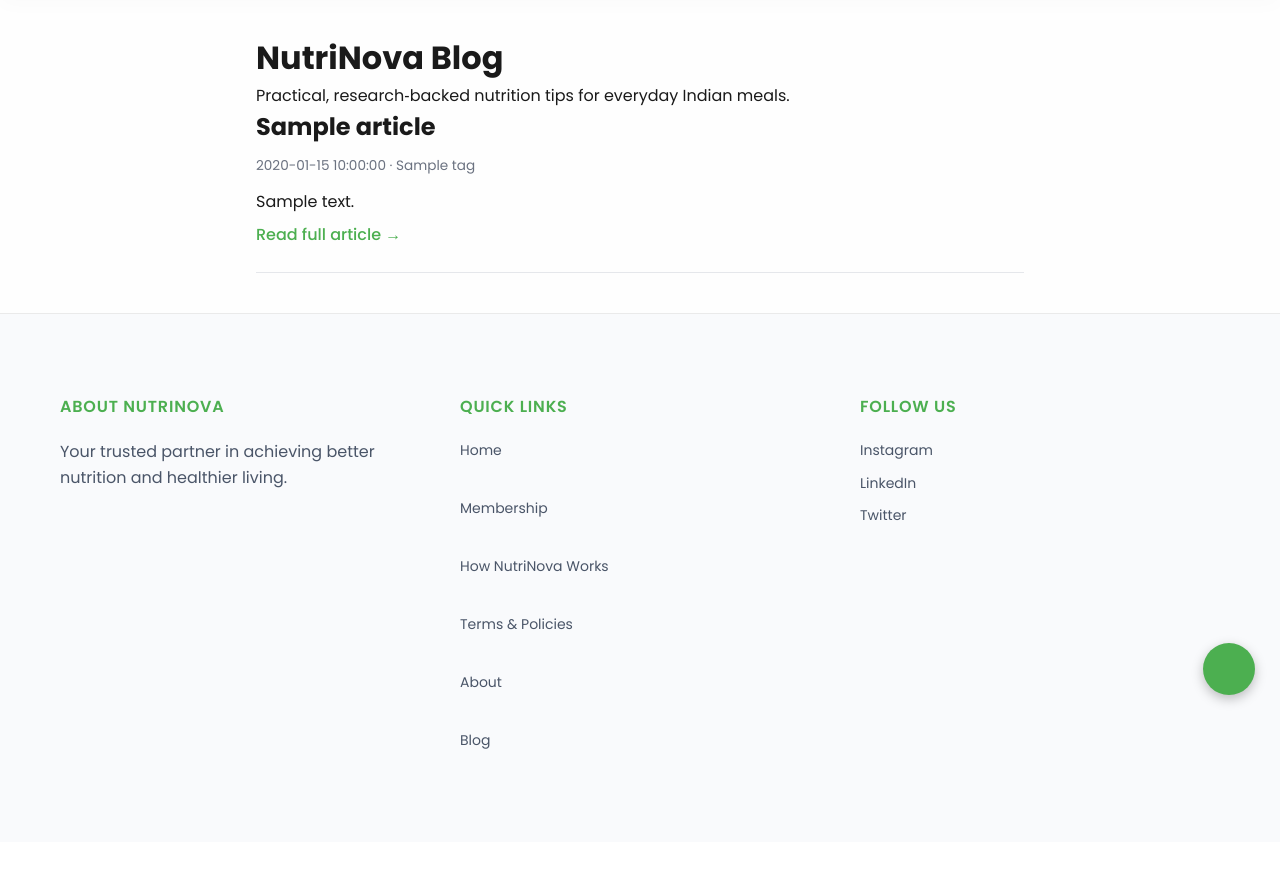
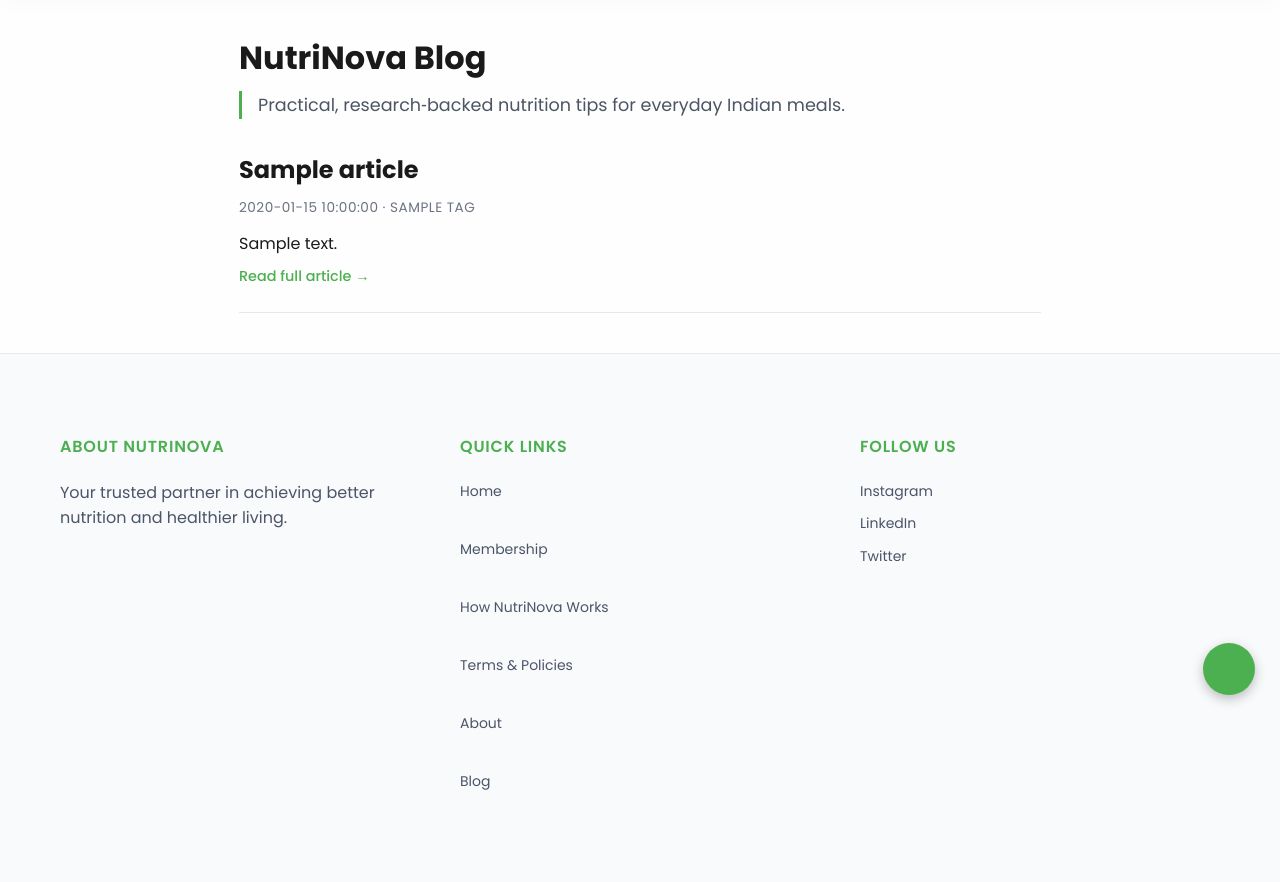
Before and after one commit to VisionHire/nutrinova, a Flask app: template full web/templates/blog_index.html in a window 1280 px wide. Shown: the part 80-962 px from the top of the page. Before the commit the page ends 829 px from the top, so only its background shows below. Run offline with Flask 3, Linux system fonts and the light colour scheme; the template is opened without the code that fills it: most values are stand-ins (such as "Sample title", 1, 10 or a date in 2020); parts of the project's set-up code (start-up, migrations or seed data) failed here and were passed over; some libraries are stand-ins or nearby versions.

Commit message:
Complete blog feature with first article

```diff
--- a/full web/static/css/blog.css
+++ b/full web/static/css/blog.css
@@ -469,3 +469,142 @@
     font-size: 0.8rem;
   }
 }
+
+/* ============================================
+   BLOG INDEX PAGE – FULLY RESPONSIVE
+   ============================================ */
+
+.blog-list-container {
+  max-width: 800px;
+  margin: 2rem auto;
+  padding: 0 1.5rem;
+}
+
+.blog-list-container h1 {
+  font-size: 2rem;
+  margin-bottom: 0.5rem;
+  color: #1a1a1a;
+}
+
+.blog-list-container > p {
+  color: #4b5563;
+  margin-bottom: 2rem;
+  font-size: 1.1rem;
+  border-left: 3px solid #4caf50;
+  padding-left: 1rem;
+}
+
+.blog-preview {
+  margin-bottom: 2.5rem;
+  padding-bottom: 1.5rem;
+  border-bottom: 1px solid #e5e7eb;
+  transition: transform 0.2s ease;
+}
+
+.blog-preview h2 {
+  margin-bottom: 0.5rem;
+  font-size: 1.5rem;
+}
+
+.blog-preview h2 a {
+  text-decoration: none;
+  color: #1a1a1a;
+  transition: color 0.2s;
+}
+
+.blog-preview h2 a:hover {
+  color: #4caf50;
+}
+
+.post-meta {
+  color: #6b7280;
+  font-size: 0.85rem;
+  margin-bottom: 0.75rem;
+  text-transform: uppercase;
+  letter-spacing: 0.5px;
+}
+
+.read-more {
+  display: inline-block;
+  margin-top: 0.5rem;
+  color: #4caf50;
+  text-decoration: none;
+  font-weight: 500;
+  font-size: 0.9rem;
+  transition: margin-left 0.2s;
+}
+
+.read-more:hover {
+  text-decoration: underline;
+  margin-left: 4px;
+}
+
+/* ========== MOBILE (phones, <640px) ========== */
+@media (max-width: 640px) {
+  .blog-list-container {
+    padding: 0 1rem;
+    margin: 1rem auto;
+  }
+
+  .blog-list-container h1 {
+    font-size: 1.75rem;
+  }
+
+  .blog-list-container > p {
+    font-size: 1rem;
+    padding-left: 0.75rem;
+  }
+
+  .blog-preview h2 {
+    font-size: 1.3rem;
+  }
+
+  .post-meta {
+    font-size: 0.75rem;
+  }
+
+  .read-more {
+    font-size: 0.85rem;
+  }
+}
+
+/* ========== TABLET (641px – 768px) ========== */
+@media (min-width: 641px) and (max-width: 768px) {
+  .blog-list-container {
+    max-width: 700px;
+    padding: 0 1.5rem;
+  }
+
+  .blog-preview h2 {
+    font-size: 1.4rem;
+  }
+}
+
+/* ========== DESKTOP (769px – 1024px) ========== */
+@media (min-width: 769px) and (max-width: 1024px) {
+  .blog-list-container {
+    max-width: 750px;
+  }
+}
+
+/* ========== LARGE DESKTOP (1025px+) ========== */
+@media (min-width: 1025px) {
+  .blog-list-container {
+    max-width: 850px;
+  }
+}
+
+/* Optional: Dark mode support (if your site has dark mode) */
+body.dark-mode .blog-list-container h1,
+body.dark-mode .blog-preview h2 a {
+  color: #f3f4f6;
+}
+
+body.dark-mode .blog-list-container > p,
+body.dark-mode .post-meta {
+  color: #9ca3af;
+}
+
+body.dark-mode .blog-preview {
+  border-bottom-color: #374151;
+}
```
